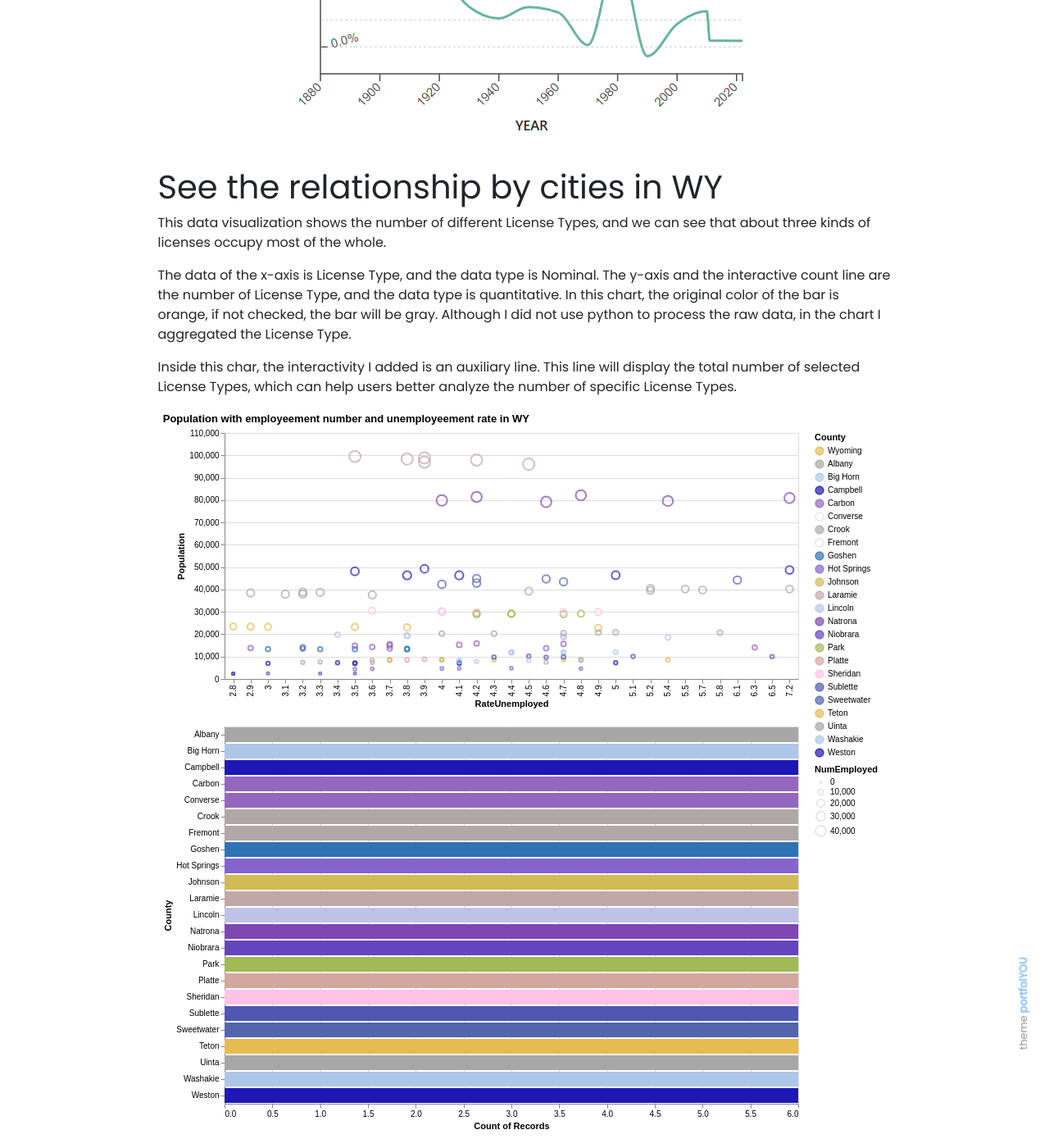
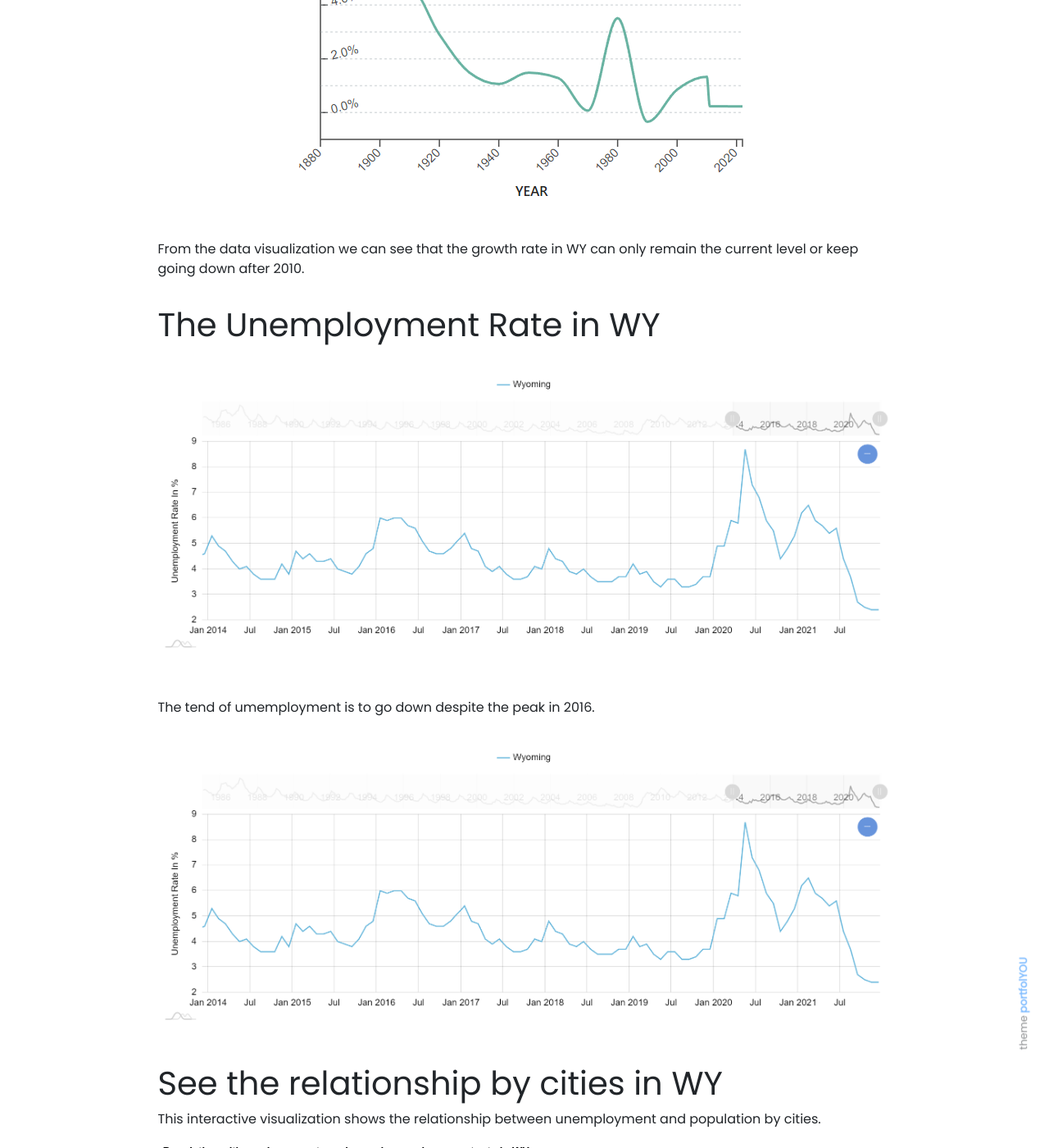
Before and after one commit to FlyingNightBird/FlyingNightBird.github.io, a Jekyll site: the page built from _projects/Final_Part3.md, in a window 1280 px wide and 1400 px high, scrolled down 630 px. Shown: the whole window at 82% size. Built offline with Jekyll 4.4.1, drawn with Linux system fonts in a browser that asks for light colours; nearby versions of some CDN libraries; some of the changed text lies outside the part shown.

Commit message:
Update Final_Part3.md

```diff
--- a/_projects/Final_Part3.md
+++ b/_projects/Final_Part3.md
@@ -11,17 +11,23 @@ custom_js:
 ---
 
 Group member: Jiahao Tian/Zhuokun He
-![picture](https://github.com/FlyingNightBird/FlyingNightBird.github.io/blob/main/assets/pngs/growth.PNG)
+# The population growth rate in WY
+![growth.PNG](https://github.com/FlyingNightBird/FlyingNightBird.github.io/blob/main/assets/pngs/growth.PNG)
+From the data visualization we can see that the growth rate in WY can only remain the current level or keep going down after 2010.
+
+
+# The Unemployment Rate in WY
+![unemployment.PNG](https://github.com/FlyingNightBird/FlyingNightBird.github.io/blob/main/assets/pngs/unemployment.PNG)
+The tend of umemployment is to go down despite the peak in 2016.
+![unemployment.PNG](/assets/pngs/unemployment.PNG)
 
 # See the relationship by cities in WY
- This data visualization shows the number of different License Types, and we can see that about three kinds of licenses occupy most of the whole.
+This interactive visualization shows the relationship between unemployment and population by cities.
+<vegachart schema-url="{{ site.baseurl }}/assets/json/population_employment.json" style="width: 100%"></vegachart>
 
-The data of the x-axis is License Type, and the data type is Nominal. The y-axis and the interactive count line are the number of License Type, and the data type is quantitative. In this chart, the original color of the bar is orange, if not checked, the bar will be gray. Although I did not use python to process the raw data, in the chart I aggregated the License Type.
-
-Inside this char, the interactivity I added is an auxiliary line. This line will display the total number of selected License Types, which can help users better analyze the number of specific License Types.
-
-
-<vegachart schema-url="{{ site.baseurl }}/assets/json/population_employment.json" style="width: 100%"></vegachart>
+### citiation
+1. World Population Review. Wyoming Population 2022 (Demographics, Maps, Graphs). Retrieved Dec 1, 2022, from https://worldpopulationreview.com/states/wyoming-population
+2. FileUnemployment.org 2022. Retrieved Dec 1, 2022, from https://fileunemployment.org/dataview/us-monthly-unemployment-rate.
 
 ---
 
```
